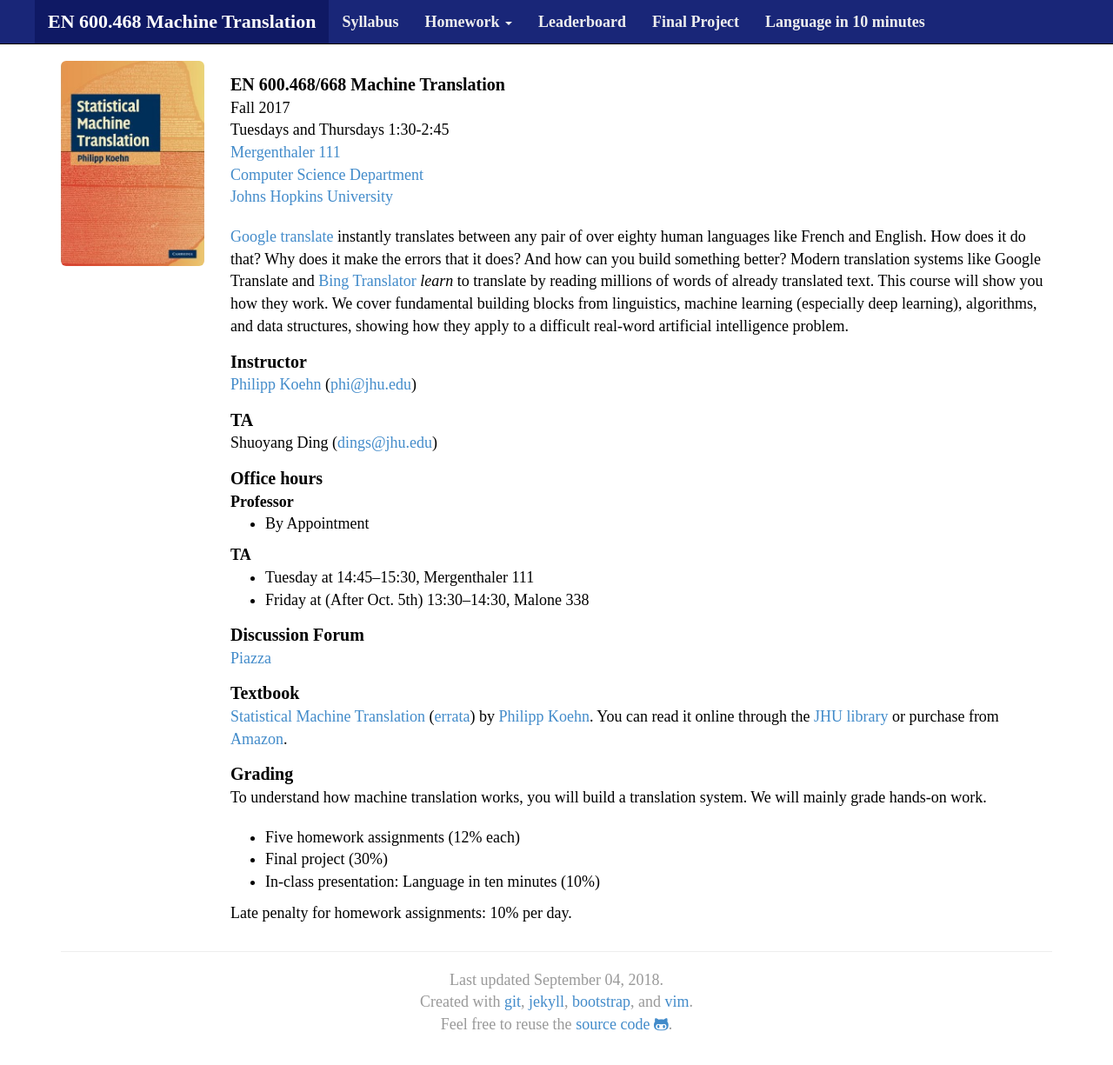
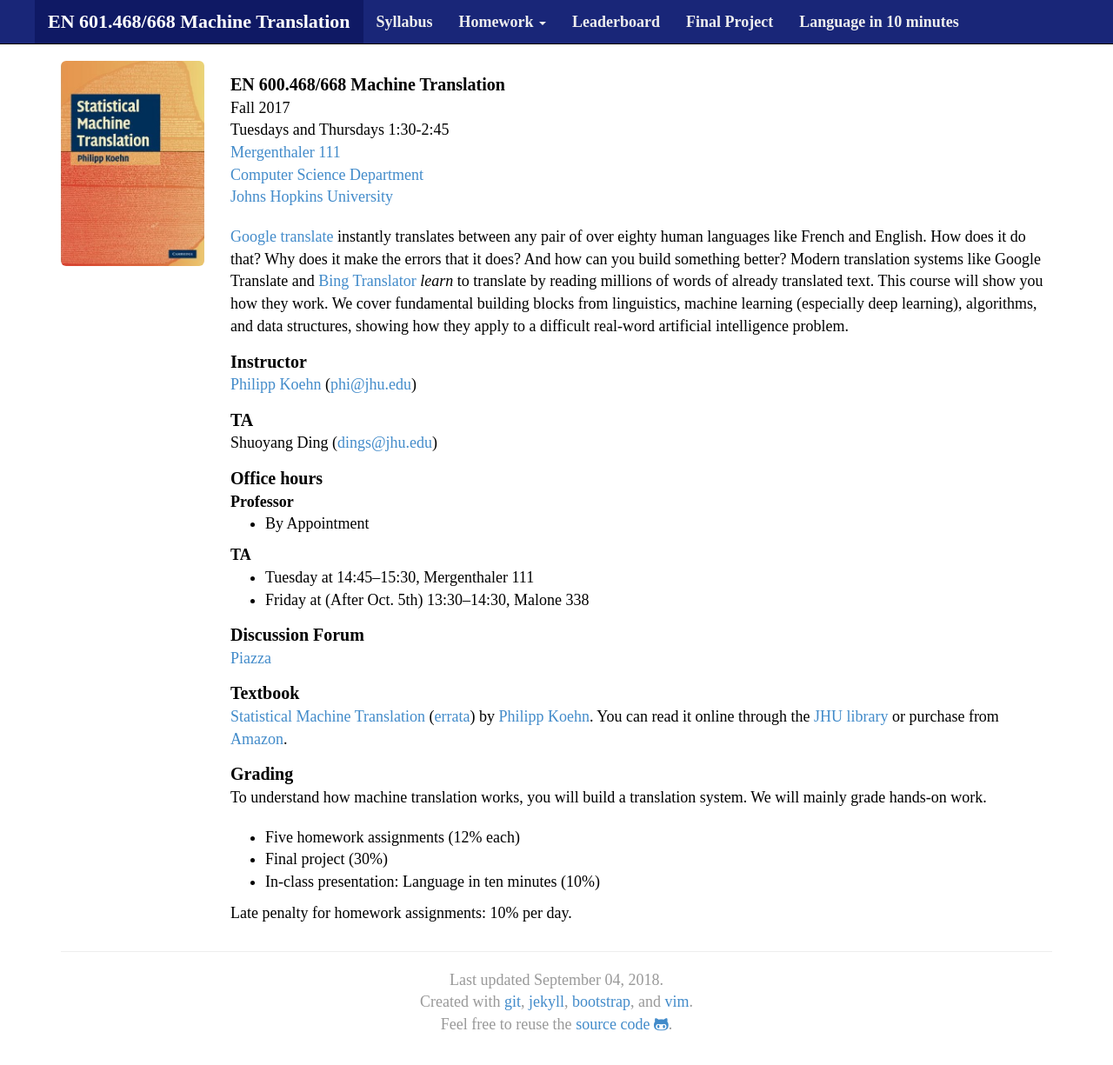
Before and after one commit to mt-class/jhu, a Jekyll site: the page built from index.md, in a window 1280 px wide and 1243 px high. Shown: the top 1225 px of the window at 87% size. Built offline with Jekyll 4.4.1, drawn with Linux system fonts in a browser that asks for light colours; nearby versions of some CDN libraries; some web fonts are replaced.

Commit message:
Update default.html

```diff
--- a/_layouts/default.html
+++ b/_layouts/default.html
@@ -40,7 +40,7 @@
             <span class="icon-bar"></span>
           </button>
           <ul class="nav navbar-nav">
-            <li id="main_page"><a href="index.html" class="navbar-brand">EN 600.468 Machine Translation</a></li>
+            <li id="main_page"><a href="index.html" class="navbar-brand">EN 601.468/668 Machine Translation</a></li>
           </ul>
         </div>
         <nav class="collapse navbar-collapse" role="navigation">
@@ -50,10 +50,10 @@
               <a class="dropdown-toggle" data-toggle="dropdown" href="#">Homework <span class="caret"></span></a>
               <ol class="dropdown-menu">
                 <li><a href="hw0.html">1. Quality of Machine Translation</a></li>
-                <li><a href="hw1.html">2. Word Alignment</a></li>
-                <li><a href="hw2.html">3. Decoding</a></li>
-                <li><a href="nn_hw4.html">4. Multi-word Cloze</a></li>
-                <li><a href="nn_hw5.html">5. Neural Machine Translation</a></li>
+                <li><aa href="hw1.html">2. Word Alignment</aa></li>
+                <li><aa href="hw2.html">3. Decoding</aa></li>
+                <li><aa href="nn_hw4.html">4. Multi-word Cloze</aa></li>
+                <li><aa href="nn_hw5.html">5. Neural Machine Translation</aa></li>
                 <!-- <li><a href="hw3.html">4. Evaluation</a></li>
                 <li><a href="hw4.html">5. Reranking</a></li>
                 <li><a href="hw5.html">6. Inflection</a></li> -->
```
